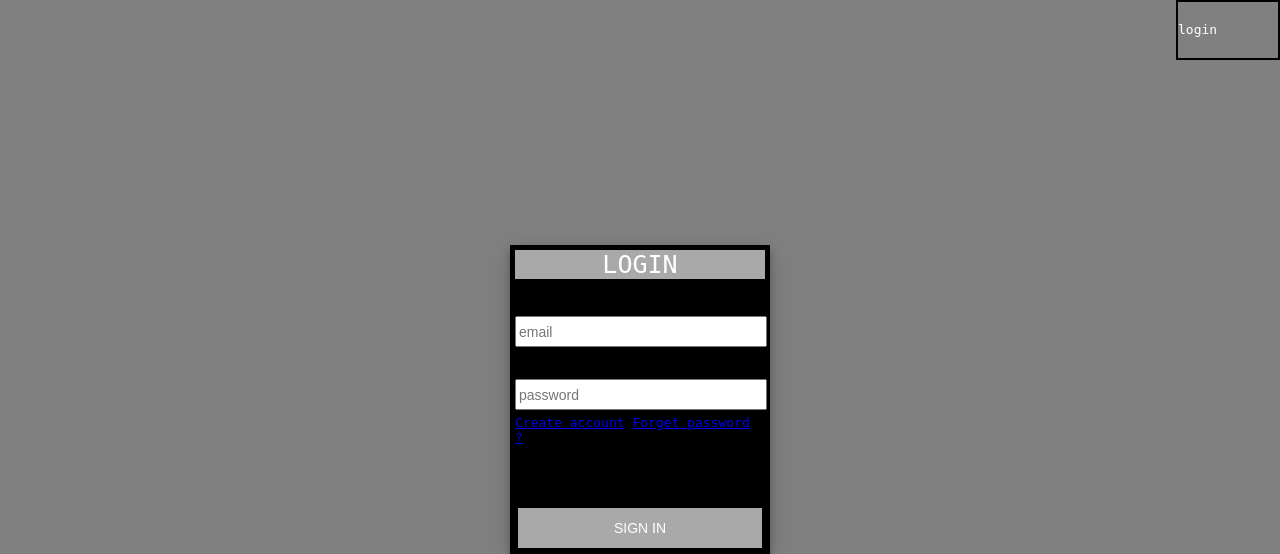
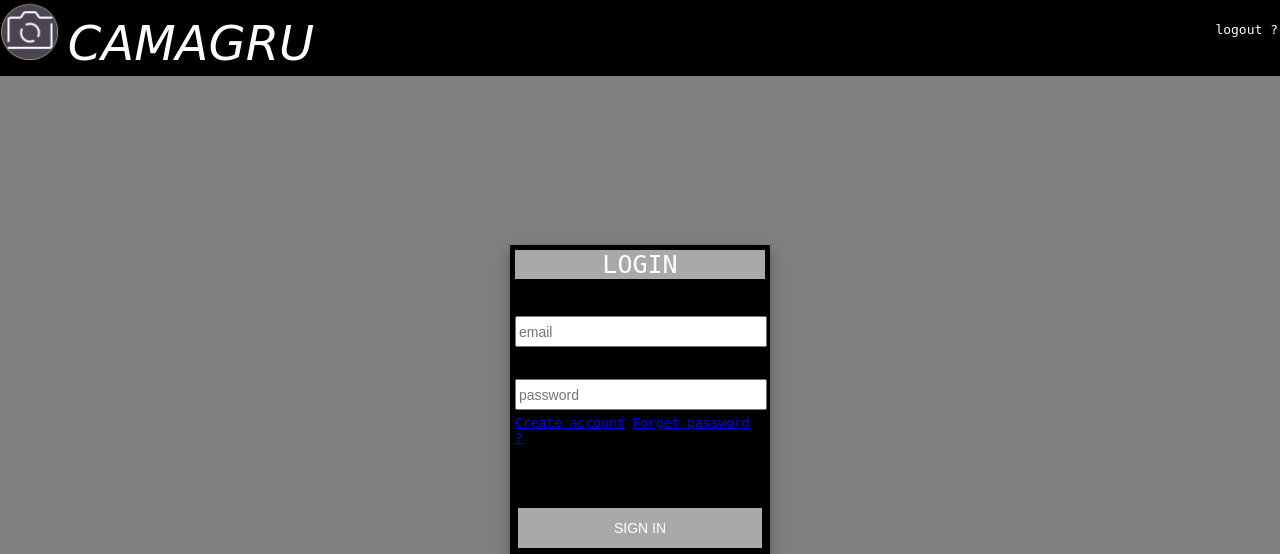
Before and after one commit to MattGerber/Camagru, a PHP site: page / in a window 1280 px wide. Shown: the top 554 px of the page. Run offline with PHP 8.4, Linux system fonts and the light colour scheme; the visitor is signed in with stand-in values (Sample User, id 1).

Commit message:
created a final version of a header hopefully

```diff
--- a/header.php
+++ b/header.php
@@ -1,6 +1,9 @@
-
-    <div class="button" onclick="location.href='index.php'">
-      <span>
-        login
-      </span>
-    </div>
+      <div id = "head">
+        <div class="banner">
+          <img src = "imgs/icon.png" alt = "icon" height = 60 width = 60>
+          <i style="font-family:Brush Script MT, cursive; font-size:300%;">CAMAGRU</i>
+        </div>
+        <div class="button" onclick="location.href='index.php'">
+            logout ?
+        </div>
+      </div>
--- a/styles/index.css
+++ b/styles/index.css
@@ -4,9 +4,11 @@ body {
     background-color: grey;
     font-family: monospace;
   }
+
   label {
     font-size: 19px;
   }
+
   #login {
     position: fixed;
     top: 0;
@@ -28,6 +30,7 @@ body {
     margin-bottom: 10px;
     color: white;
   }
+
   input {
     width: 244px;
     height: 25px;
@@ -35,6 +38,7 @@ body {
     margin-bottom: 5px;
     font-size: 14px;
   }
+
   input[type="submit"] {
     height: 40px;
     background-color: darkgray;
@@ -47,6 +51,7 @@ body {
     top: 214px;
     left: 3px;
   }
+
   input[type="submit"]:hover {
     background-color: white;
     color: black;
@@ -56,15 +61,16 @@ body {
   .button {
     float: right;
     height: 56px;
-    width: 100px;
     line-height: 56px;
     border: 2px solid black;
     color: white;
   }
+
   .button:hover {
     color: #cfcfcf;
     cursor: pointer;
   }
+
   .footer {
     position: absolute;
     bottom: 0px;
@@ -72,5 +78,17 @@ body {
     width: 100%;
     text-align: center;
     background-color: black;
-    color: white
+    color: white;
   }
+
+  .banner {
+    float: left;
+    text-align: left;
+    color: white;
+  }
+
+  #head {
+    width: 100%;
+    height: 76px;
+    background-color: black;
+  }
```
Also changed, not shown: imgs/icon.png (added).
